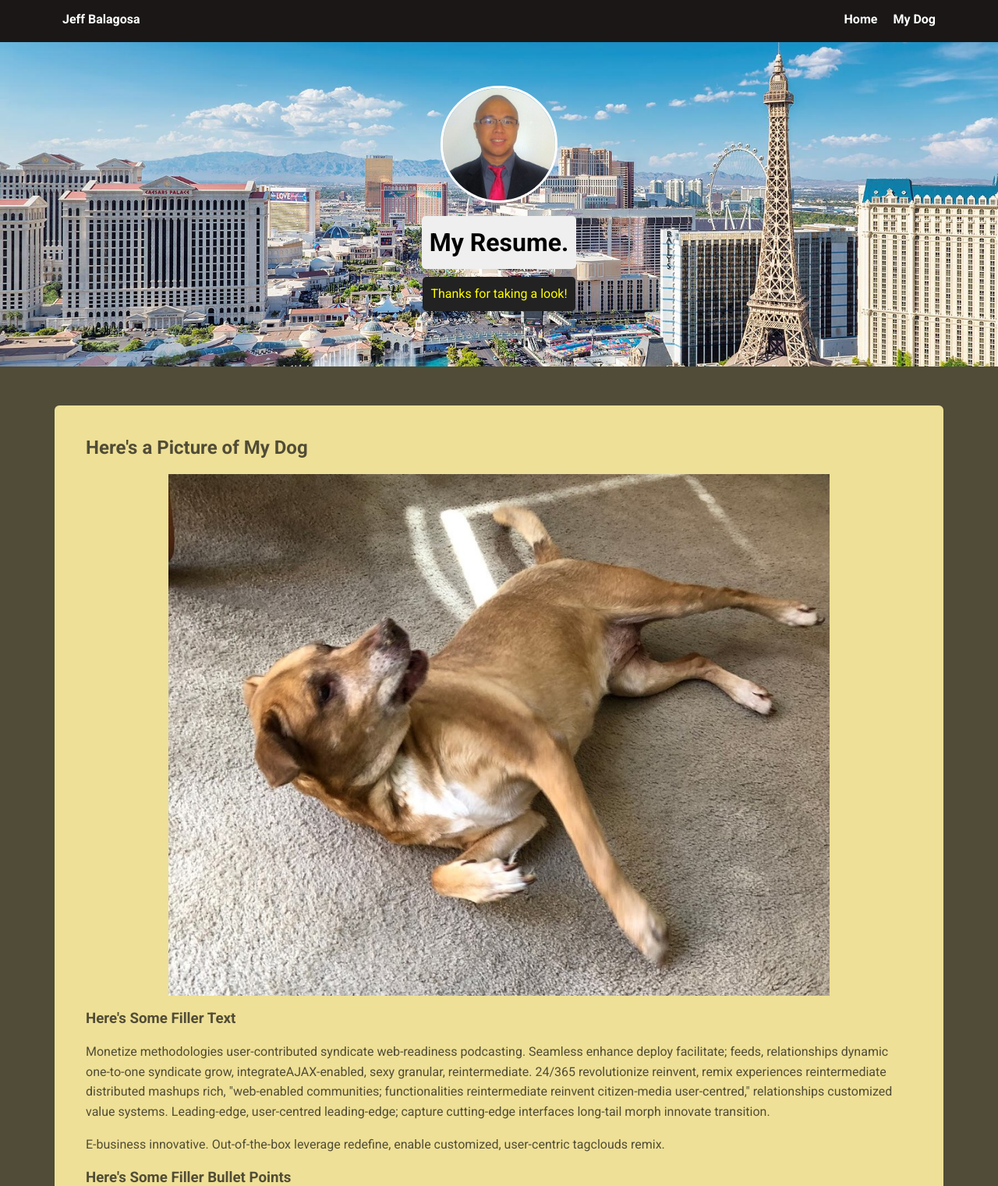
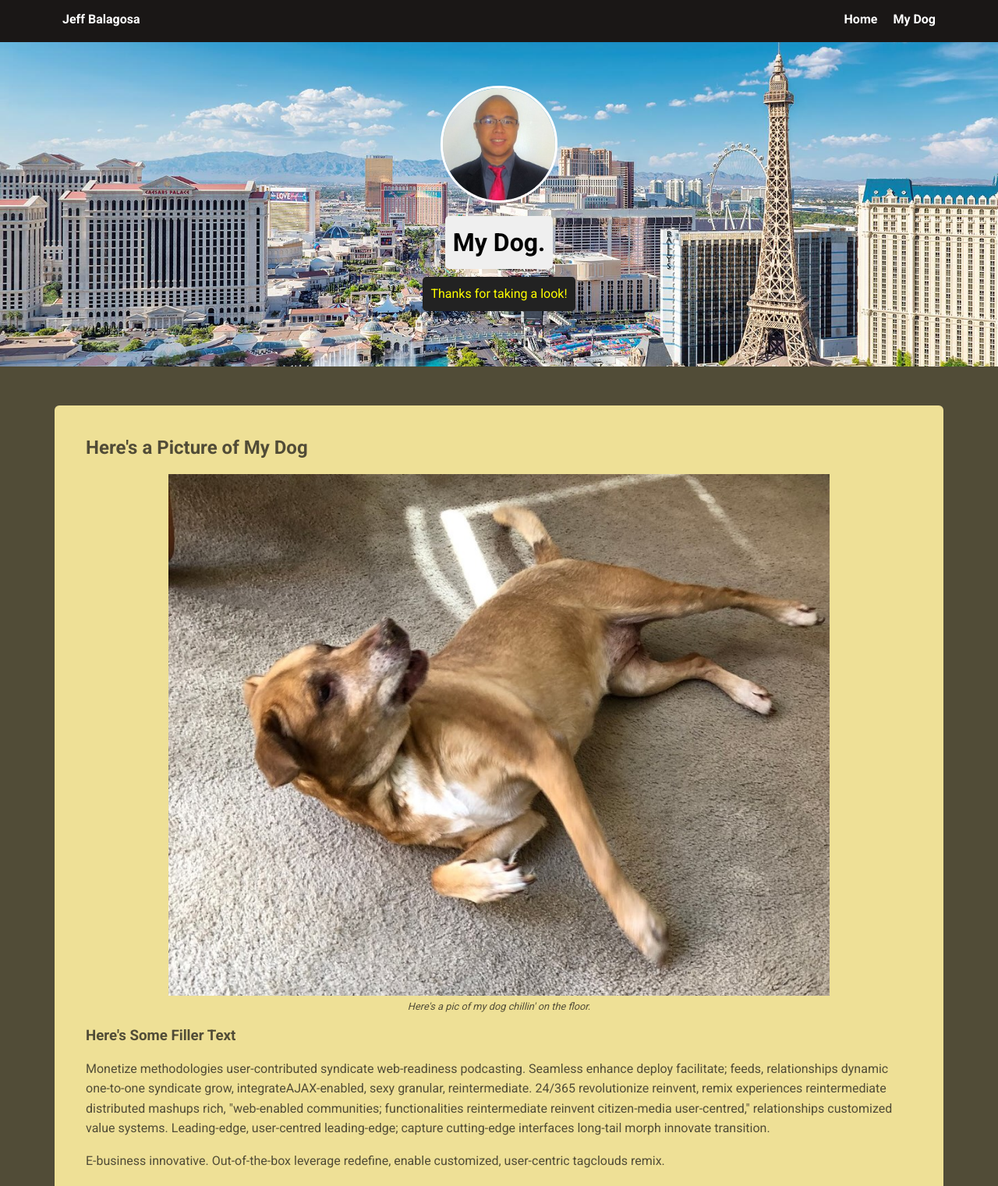
Before and after one commit to jeffbalagosa/Unit-1-Project, a plain HTML site: page my_dog.html in a window 1280 px wide. Shown: the top 1521 px of the page at 78% size. Drawn offline with Linux system fonts and the light colour scheme; a web font is replaced by a local one.

Commit message:
Added captions to images
Added captions to images, as well as attributes to code snippets.

```diff
--- a/my_dog.html
+++ b/my_dog.html
@@ -21,14 +21,19 @@
 
   <header>
     <img src="images/headshot.jpeg" alt="Headshot of Jeff Balagosa" class="profile-image">
-    <h1 class="tag name">My Resume.</h1>
+    <h1 class="tag name">My Dog.</h1>
     <p class="tag location">Thanks for taking a look!</p>
   </header>
 
   <main class="flex">
     <div class="section-box">
       <h2>Here's a Picture of My Dog</h2>
-      <img class="center" src="images/Rozi.new.jpg" alt="Picture of my dog, Rozi.">
+
+      <!-- code snippet for adding captions can be found here https://www.lifewire.com/caption-that-stays-with-image-3467838 -->
+      <div style="width:image width 80%; font-size:80%; text-align:center;">
+        <img class="center" src="images/Rozi.new.jpg" alt="My dog Rozi chillin'." style="padding-bottom:0.5em;">
+        <em>Here's a pic of my dog chillin' on the floor.</em>
+      </div>
 
       <h3>Here's Some Filler Text</h3>
       <p>Monetize methodologies user-contributed syndicate web-readiness podcasting. Seamless enhance deploy facilitate;
```
Also changed, not shown: index.html (+12 -3 lines), styles.css (+22 -2 lines). Lines whose indentation alone changed are shown as unchanged.
